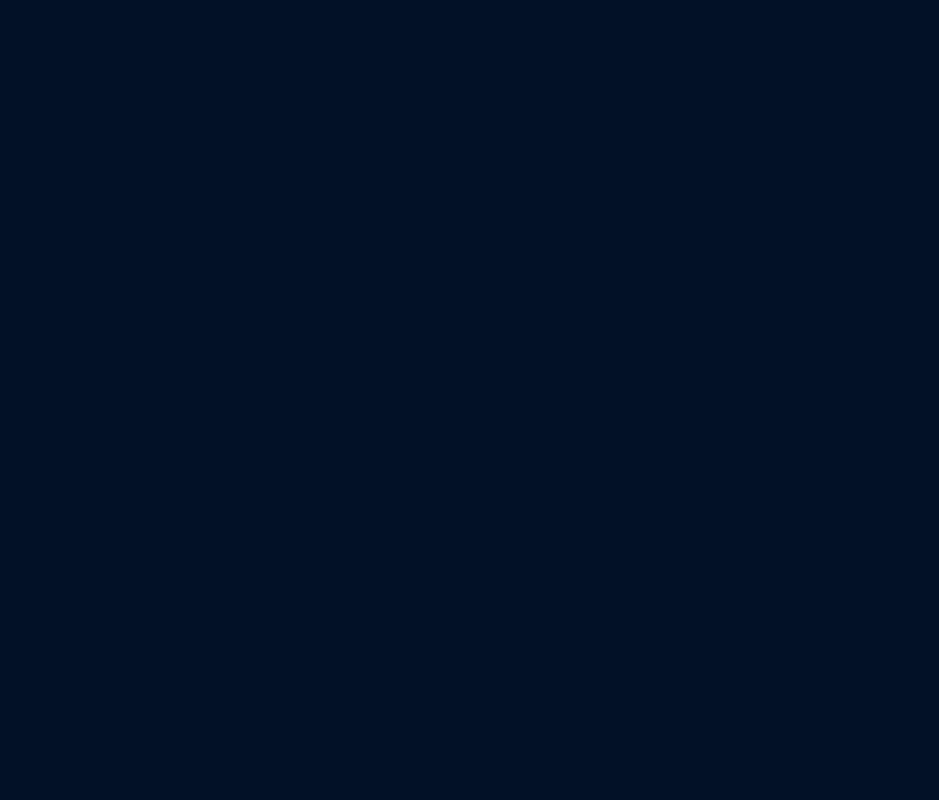
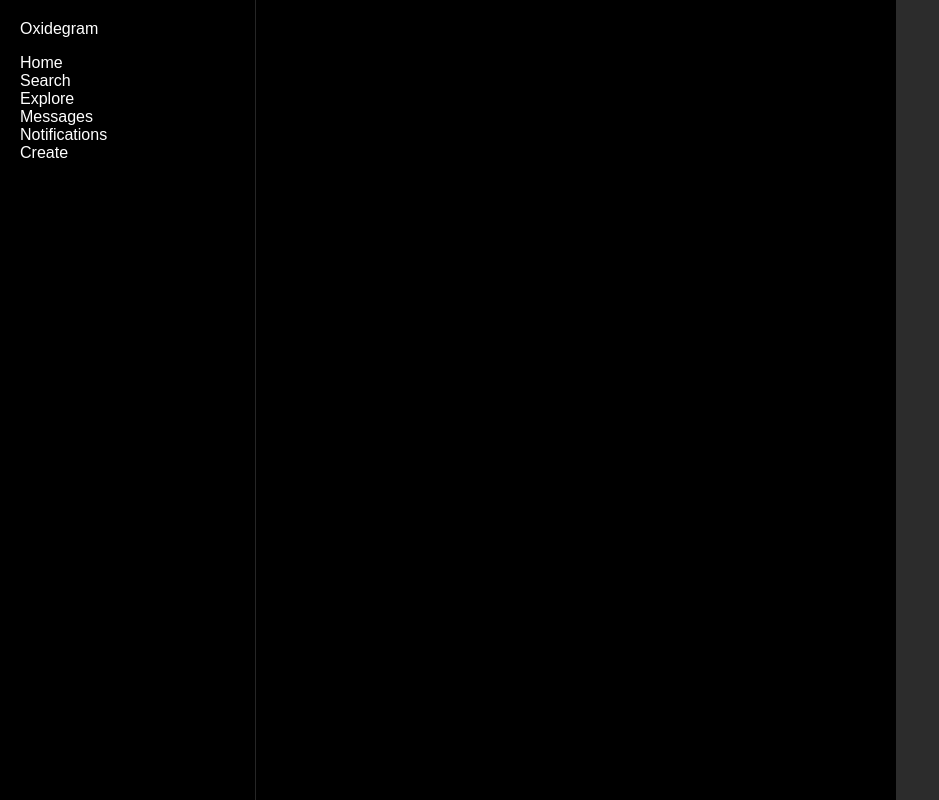
Before and after one commit to Sudidal/oxidegram-website, a React (Vite) app: page / in a window 1280 px wide. Shown: the whole page, without its empty margins (0-939 px from the left). Built offline with nearby package versions, Linux system fonts and the light colour scheme.

Commit message:
Initial page layout

```diff
--- /dev/null
+++ b/src/app.jsx
@@ -0,0 +1,9 @@
+import Home from "./pages/home.jsx";
+
+function App() {
+  return (
+    <Home />
+  )
+}
+
+export default App
--- a/src/main.jsx
+++ b/src/main.jsx
@@ -1,8 +1,10 @@
 import React from 'react'
 import ReactDOM from 'react-dom/client'
+import App from './app.jsx'
 import './style.css'
 
 ReactDOM.createRoot(document.getElementById('root')).render(
   <React.StrictMode>
+    <App />
   </React.StrictMode>,
 )
--- /dev/null
+++ b/src/pages/home.jsx
@@ -0,0 +1,25 @@
+function Home() {
+  return (
+    <div className="container">
+      <aside className="aside">
+        <div className="logo">Oxidegram</div>
+        <ul className="unstyled-list">
+          <li>Home</li>
+          <li>Search</li>
+          <li>Explore</li>
+          <li>Messages</li>
+          <li>Notifications</li>
+          <li>Create</li>
+        </ul>
+      </aside>
+      <main className="main">
+
+      </main>
+      <div className="right-side">
+
+      </div>
+    </div>
+  );
+}
+
+export default Home;
--- a/src/style.css
+++ b/src/style.css
@@ -1,3 +1,40 @@
+* {
+  box-sizing: border-box;
+  font-family: sans-serif;
+}
+
 body {
-  background-color: rgb(2, 17, 39);
+  height: 100vh;
+  margin: 0;
+  background-color: black;
+  color: white;
 }
+
+#root,
+.container {
+  height: 100%;
+}
+
+.unstyled-list {
+  padding: 0;
+}
+.unstyled-list li::marker {
+  content: "";
+}
+
+.container {
+  display: grid;
+  grid-template-columns: 2fr 5fr 3fr;
+}
+
+.aside {
+  padding: 20px;
+  display: flex;
+  flex-direction: column;
+  border-right: 1px solid #262626;
+}
+.main {
+}
+.right-side {
+  background-color: rgb(44, 44, 44);
+}
```
Also changed, not shown: src/components/app.jsx (deleted).
